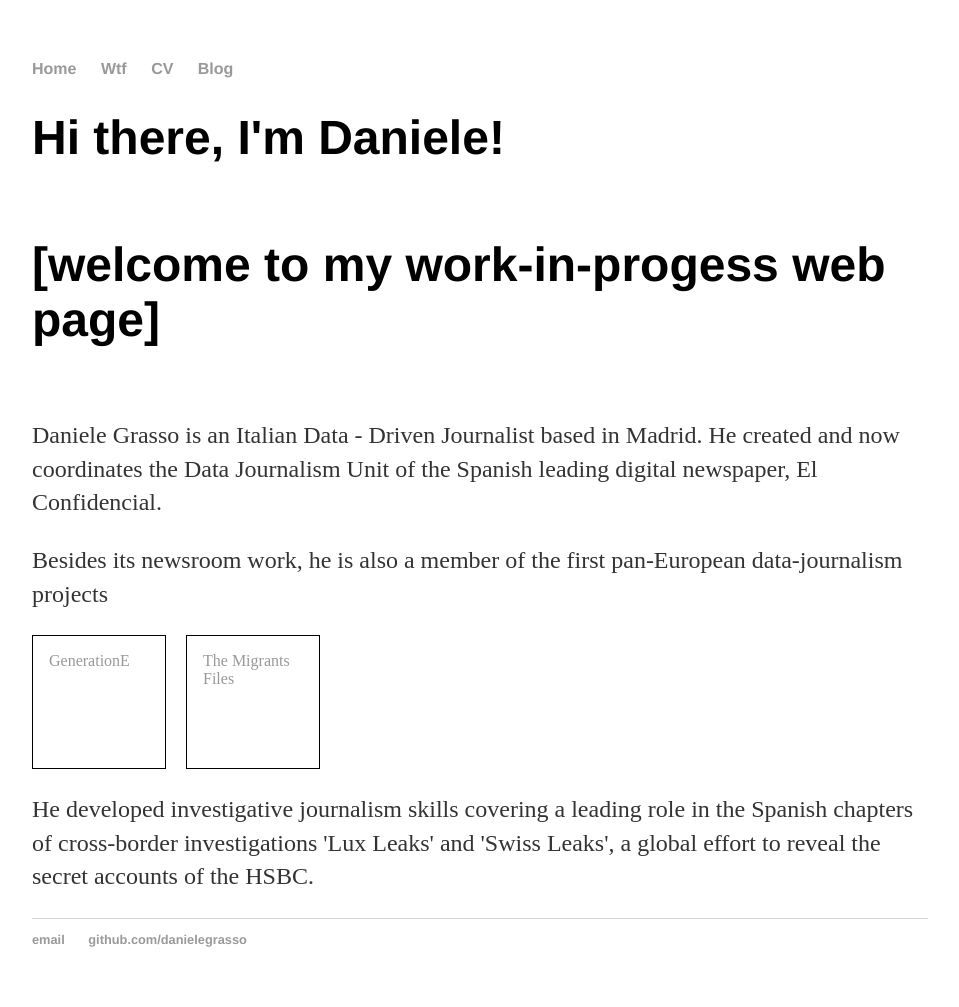
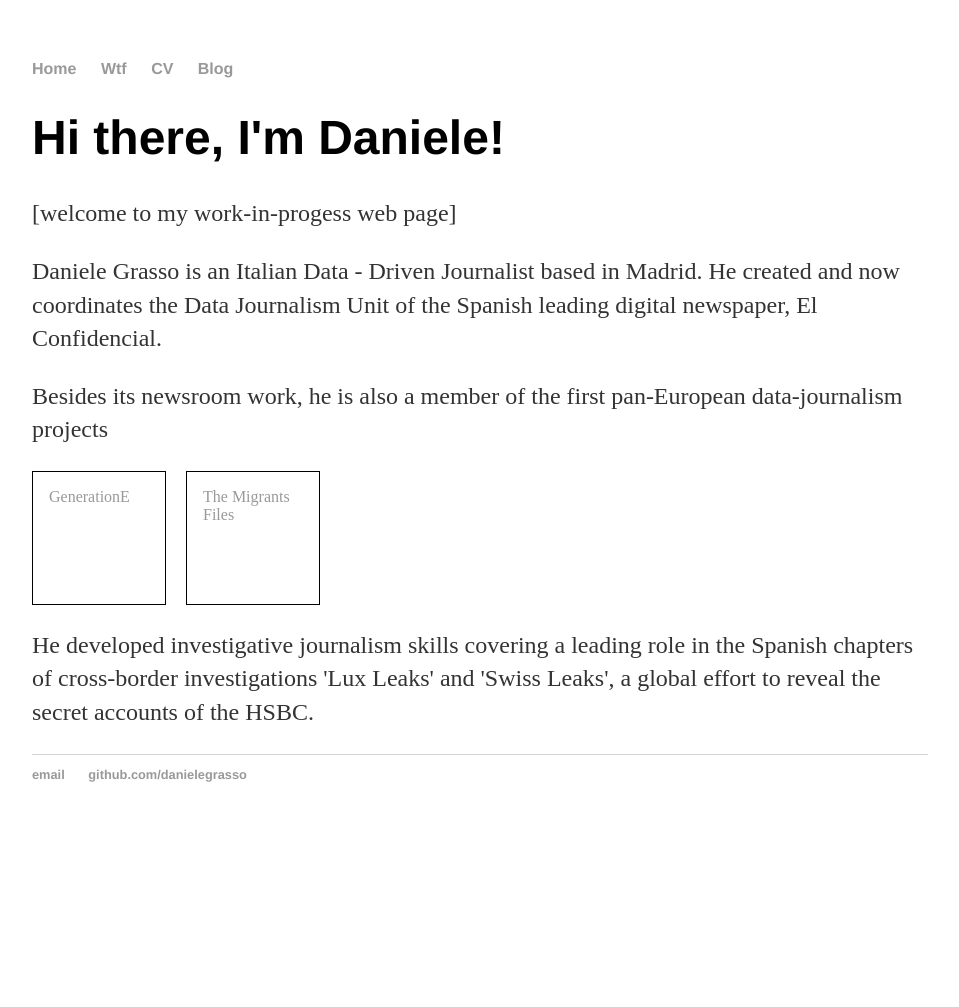
Before and after one commit to danielegrasso/danielegrasso.github.io, a Jekyll site: the page built from index.html, in a window 1280 px wide. Shown: the whole page, without its empty margins (160-1119 px from the left). Built offline with Jekyll 4.4.1, drawn with Linux system fonts in a browser that asks for light colours; after the commit the page ends 900 px from its top, so only the background shows below that.

```diff
--- a/index.html
+++ b/index.html
@@ -3,7 +3,7 @@ layout: default
 title: Daniele Grasso, Data Journalist
 ---
 <div class="blurb">
-	<h1>Hi there, I'm Daniele! <p></p>[welcome to my work-in-progess web page]<p></p></h1>
+	<h1>Hi there, I'm Daniele!</h1> <p>[welcome to my work-in-progess web page]</p>
 	<p>Daniele Grasso is an Italian Data - Driven Journalist based in Madrid. He created and now coordinates the Data Journalism Unit of the Spanish leading digital newspaper, El Confidencial.
 
 <p>Besides its newsroom work, he is also a member of the first pan-European data-journalism projects</p>
```
